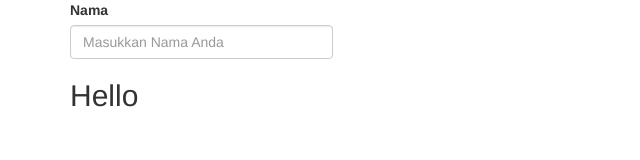
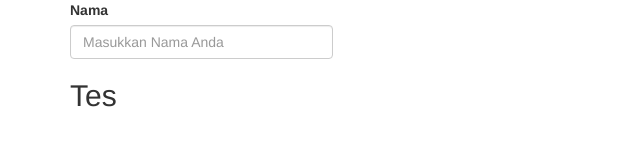
Before and after one commit to elhaqqul/vueJs, a website: page index.html in a window 1280 px wide. Shown: the full height of the page, 0-640 px from the left. Drawn offline with nearby package versions, Linux system fonts and the light colour scheme.

Commit message:
index change

```diff
--- a/index.html
+++ b/index.html
@@ -21,7 +21,7 @@
                         <input type="text" class="form-control" placeholder="Masukkan Nama Anda" v-model="nama"/>
                     </div>
 
-                    <h2>Hello {{nama}}</h2>
+                    <h2>Tes {{nama}}</h2>
                 </div>
             </div>
         </div>
```
